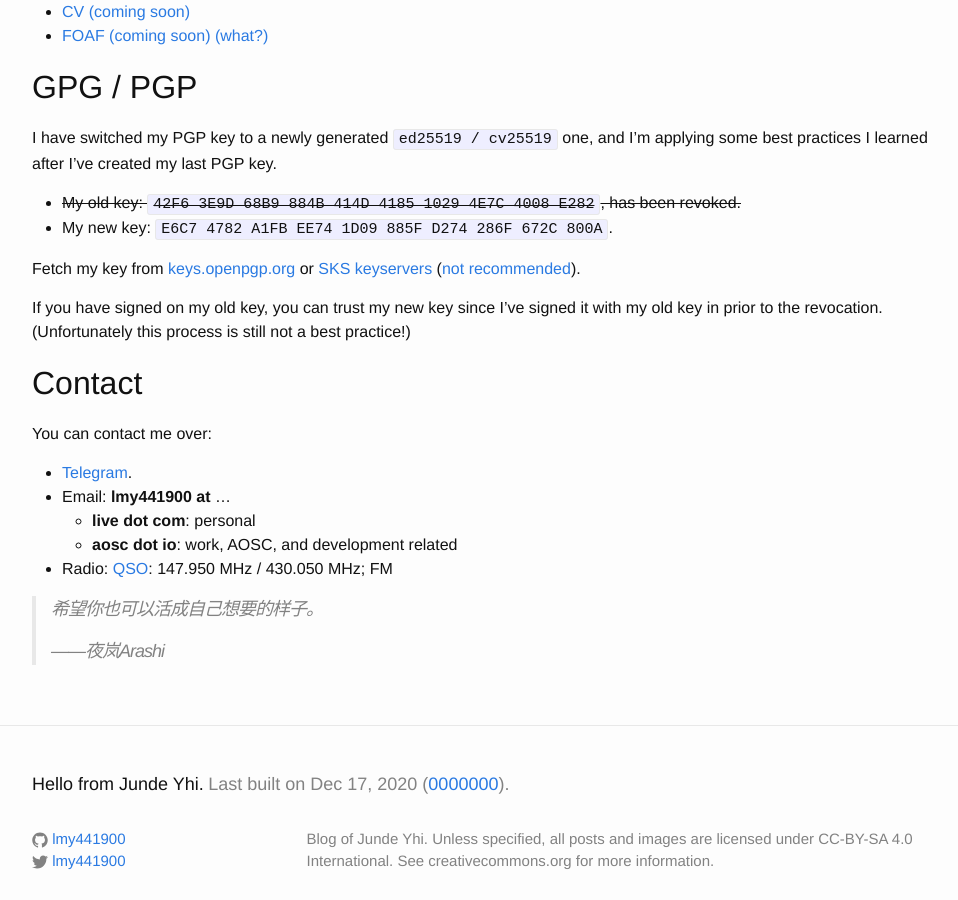
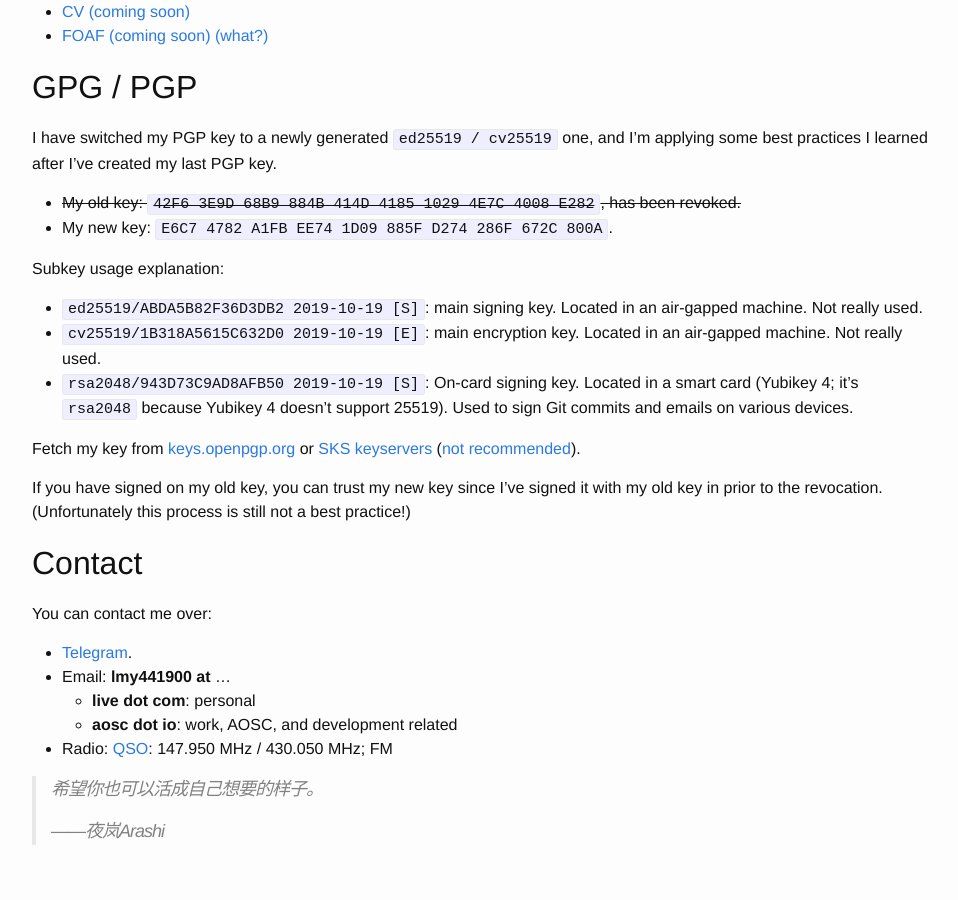
Before and after one commit to lmy441900/lmy441900.github.io, a Jekyll site: the page built from about.md, in a window 1280 px wide and 900 px high, scrolled down 425 px. Shown: the whole window, without its empty margins (158-1116 px from the left). Built offline with Jekyll 4.4.1, drawn with Linux system fonts in a browser that asks for light colours.

Commit message:
about: add pgp subkey explanations

```diff
--- a/about.md
+++ b/about.md
@@ -33,6 +33,12 @@ I have switched my PGP key to a newly generated `ed25519 / cv25519` one, and I'm
 - ~~My old key: `42F6 3E9D 68B9 884B 414D  4185 1029 4E7C 4008 E282`, has been revoked.~~
 - My new key: `E6C7 4782 A1FB EE74 1D09  885F D274 286F 672C 800A`.
 
+Subkey usage explanation:
+
+- `ed25519/ABDA5B82F36D3DB2 2019-10-19 [S]`: main signing key. Located in an air-gapped machine. Not really used.
+- `cv25519/1B318A5615C632D0 2019-10-19 [E]`: main encryption key. Located in an air-gapped machine. Not really used.
+- `rsa2048/943D73C9AD8AFB50 2019-10-19 [S]`: On-card signing key. Located in a smart card (Yubikey 4; it's `rsa2048` because Yubikey 4 doesn't support 25519). Used to sign Git commits and emails on various devices.
+
 Fetch my key from [keys.openpgp.org][koo] or [SKS keyservers][sks] ([not recommended][sks-death]).
 
 If you have signed on my old key, you can trust my new key since I've signed it with my old key in prior to the revocation. (Unfortunately this process is still not a best practice!)
```
